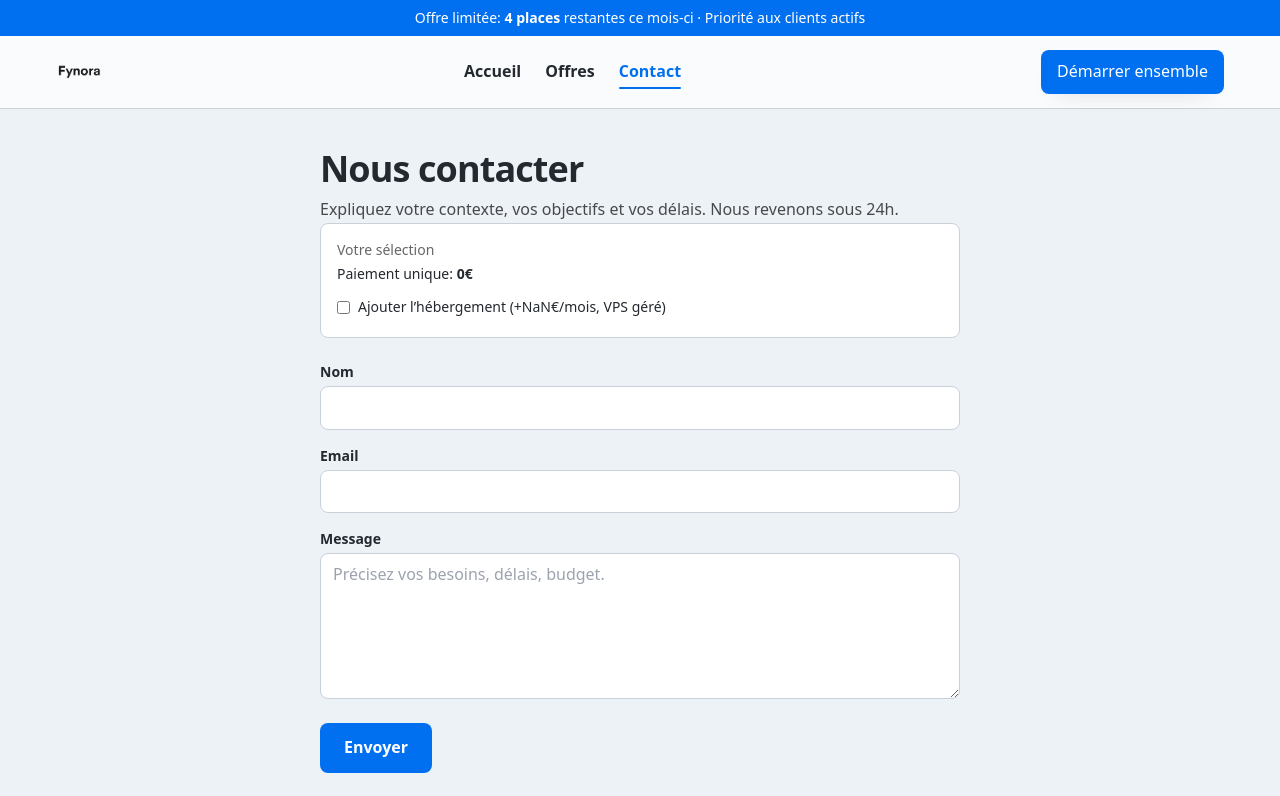
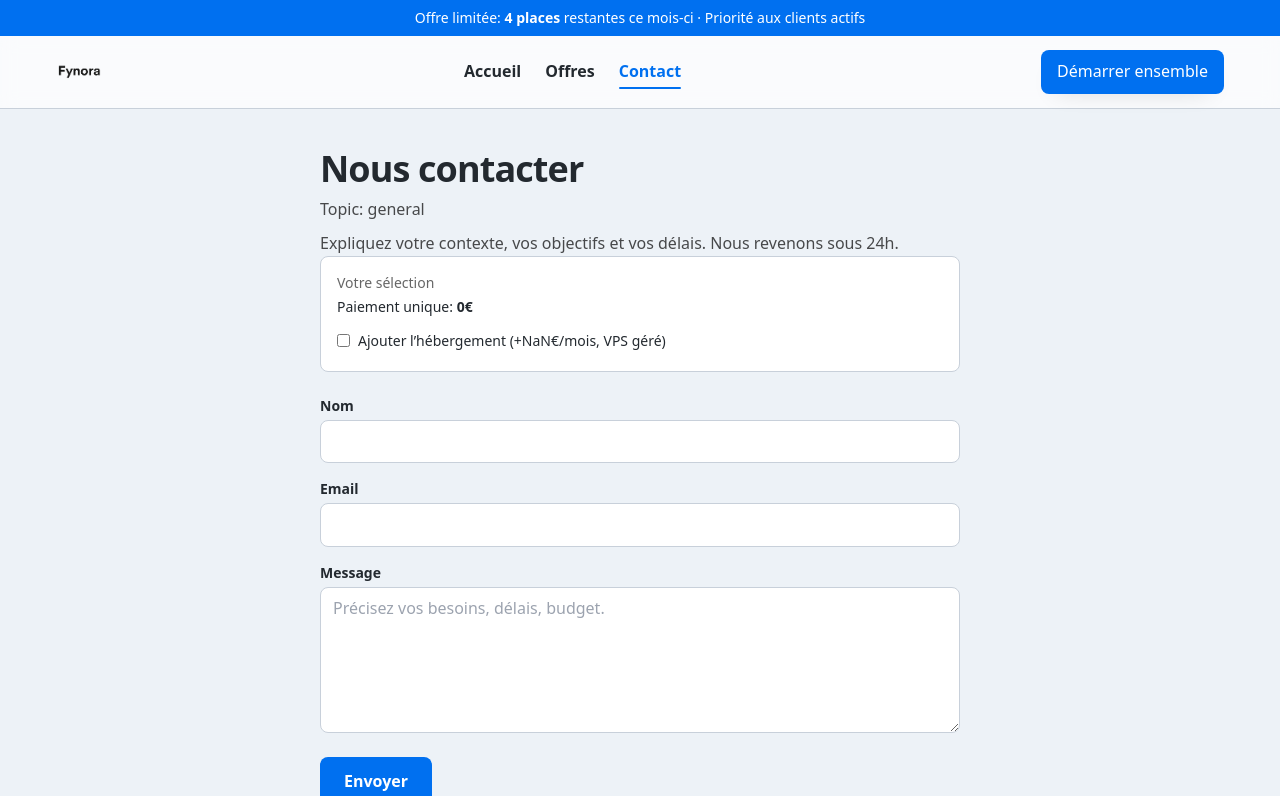
Before and after one commit to Kirichouchou/docker-site-web, a Next.js app: page /contact in a window 1280 px wide. Shown: the top 796 px of the page. Built offline with nearby package versions, Linux system fonts and the light colour scheme; no server answers.

Commit message:
feat: mises à jour du site

```diff
--- a/app/api/formation/my/route.ts
+++ b/app/api/formation/my/route.ts
@@ -1,4 +1,5 @@
 export const runtime = "nodejs";
+export const dynamic = "force-dynamic";
 
 import { NextRequest, NextResponse } from "next/server";
 import { prisma } from "@/lib/prisma";
--- /dev/null
+++ b/app/contact/ContactPageClient.tsx
@@ -0,0 +1,22 @@
+"use client";
+
+import { useSearchParams } from "next/navigation";
+import ContactForm from "../../components/ContactForm";
+
+export default function ContactPageClient() {
+  const search = useSearchParams();
+  const topic = search.get("topic") ?? "general";
+
+  return (
+    <div className="section">
+      <div className="container mx-auto px-4 max-w-2xl">
+        <h1 className="text-4xl font-extrabold tracking-tight">Nous contacter</h1>
+        <p className="mt-2 text-black/70">Topic: {topic}</p>
+
+        <p className="mt-2 text-black/70">Expliquez votre contexte, vos objectifs et vos délais. Nous revenons sous 24h.</p>
+
+        <ContactForm />
+      </div>
+    </div>
+  );
+}
--- a/app/contact/page.tsx
+++ b/app/contact/page.tsx
@@ -1,16 +1,12 @@
 export const metadata = { title: "Contact" };
 
-import ContactForm from "../../components/ContactForm";
+import { Suspense } from "react";
+import ContactPageClient from "./ContactPageClient";
 
-export default function ContactPage() {
+export default function Page() {
   return (
-    <div className="section">
-      <div className="container mx-auto px-4 max-w-2xl">
-        <h1 className="text-4xl font-extrabold tracking-tight">Nous contacter</h1>
-        <p className="mt-2 text-black/70">Expliquez votre contexte, vos objectifs et vos délais. Nous revenons sous 24h.</p>
-
-        <ContactForm />
-      </div>
-    </div>
+    <Suspense fallback={null}>
+      <ContactPageClient />
+    </Suspense>
   );
 }
```
